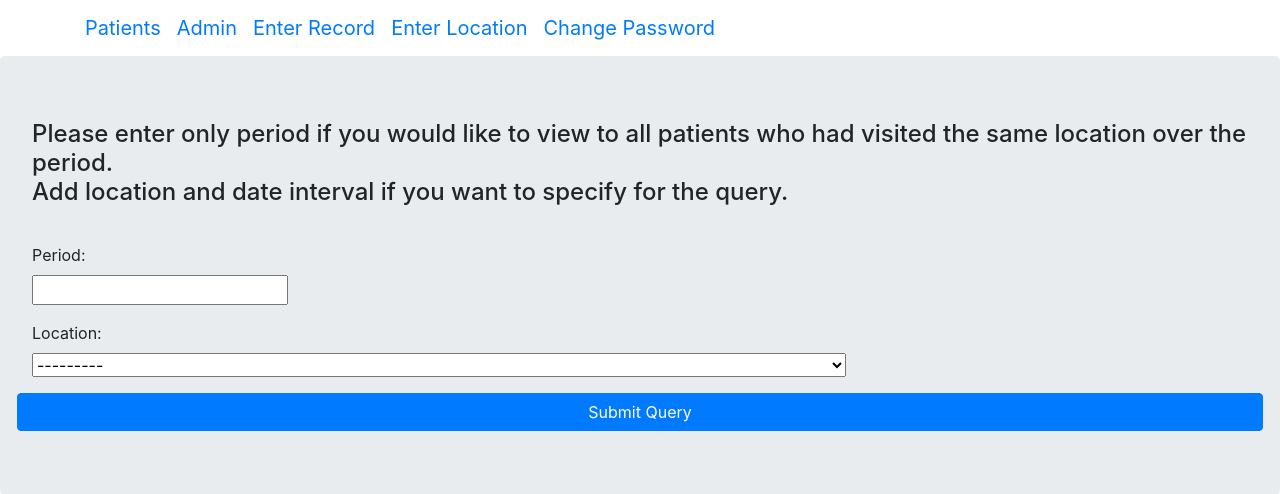
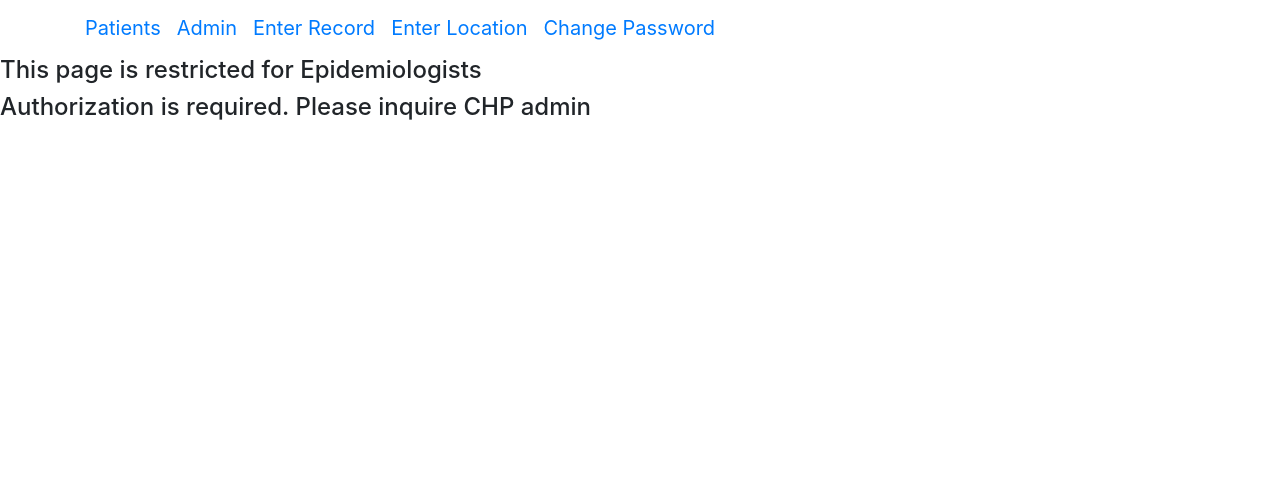
Before and after one commit to gokceozer/trans_19, a Django app: template templates/covidapp/query_page.html in a window 1280 px wide. Shown: the top 494 px of the page. Run offline with Django 3.2, Linux system fonts and the light colour scheme; the template is opened without the code that fills it: values that come from a table or form of the project are taken from there, others are empty; data comes from the database, SQL or seed files in the repository; some libraries are stand-ins or nearby versions.

Commit message:
Add files via upload

```diff
--- a/templates/covidapp/query_page.html
+++ b/templates/covidapp/query_page.html
@@ -1,8 +1,9 @@
 {% extends "covidapp/base.html" %}
 {% block content %}
 {% load static %}
+{% load has_group %}
 
-
+{% if request.user|has_group:"Epidemiologists" %}
 <form class="form-horizontal" method="POST">
     {% csrf_token %}
     <div class="jumbotron">
@@ -19,11 +20,6 @@
         </div>
     </div>
 </form>
-
-
-
-
-
 <table>
 
     {% if return_dict %}
@@ -68,5 +64,8 @@
     {% endif %}
 
 </table>
-
+{%else%}
+    <h4>This page is restricted for Epidemiologists</h4>
+    <h4>Authorization is required. Please inquire CHP admin</h4>
+{% endif %}
 {% endblock %}
```
